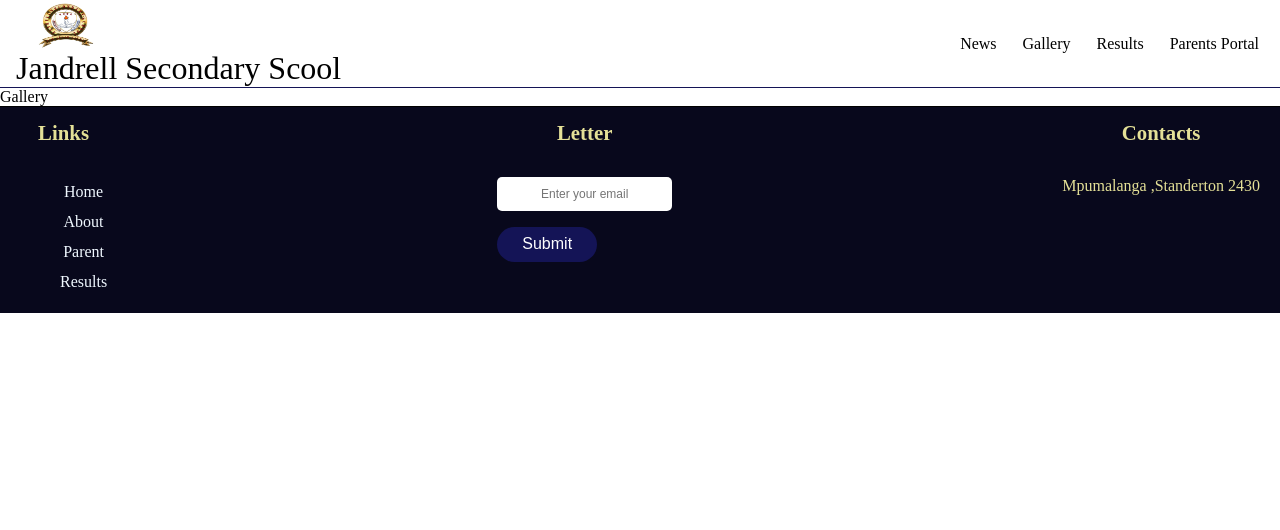
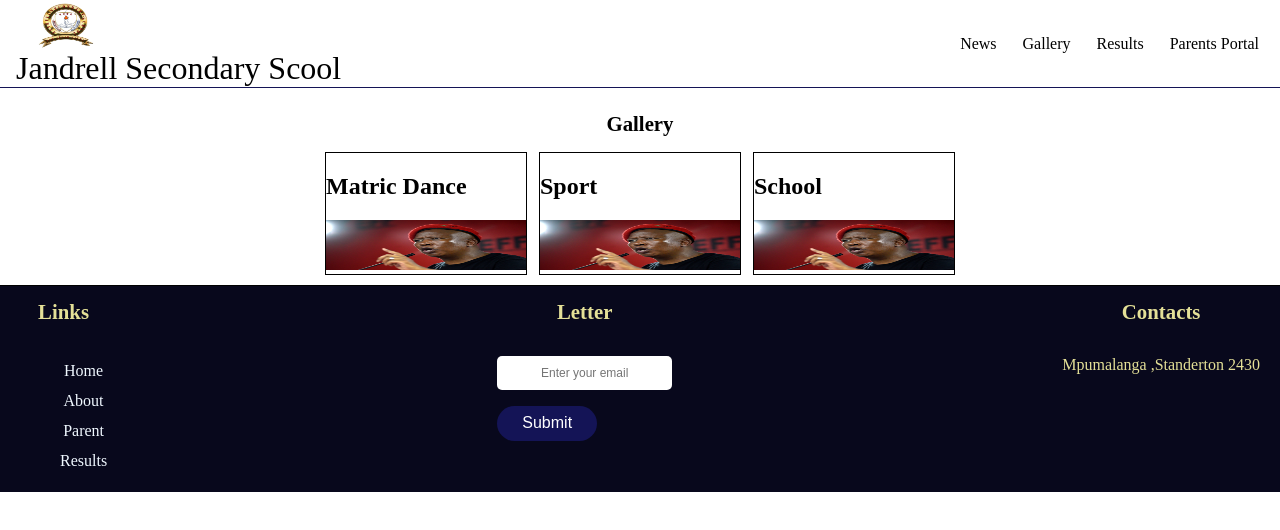
Before and after one commit to mRrobots/Jandrell, a React (Create React App) app: page /gallery in a window 1280 px wide. Shown: the top 530 px of the page. Built offline with nearby package versions, Linux system fonts and the light colour scheme.

Commit message:
feature:Gallery

```diff
--- a/src/app/pages/Gallery.js
+++ b/src/app/pages/Gallery.js
@@ -1,8 +1,24 @@
-export default function Gallery()
-{
-    return(
-        <div>
-            Gallery
+import style from "./Gallery.module.css";
+import avatar from "../../assets/new.jpg";
+
+export default function Gallery() {
+  return (
+    <div className={style.gallery}>
+      <h1>Gallery</h1>
+      <div className={style.options}>
+        <div className={style.option}>
+          <h2> Matric Dance</h2>
+          <img src={avatar} width="200px" height="50px" />
         </div>
-    )
+        <div className={style.option}>
+          <h2> Sport </h2>
+          <img src={avatar} width="200px" height="50px" />
+        </div>
+        <div className={style.option}>
+          <h2> School </h2>
+          <img src={avatar} width="200px" height="50px" />
+        </div>
+      </div>
+    </div>
+  );
 }
--- /dev/null
+++ b/src/app/pages/Gallery.module.css
@@ -0,0 +1,22 @@
+.gallery{
+    padding: 10px;
+    width: 100%;
+    display: flex;
+    flex-direction: column;
+    justify-content: center;
+    justify-items: center;
+    align-items: center;
+
+}
+
+.options{
+    width: 50%;
+    display: flex;
+    flex-direction: row;
+    justify-content: space-between;
+    justify-items: center;
+}
+
+.option{
+    border: 1px solid black;
+}
```
